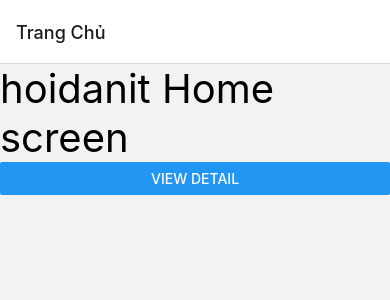
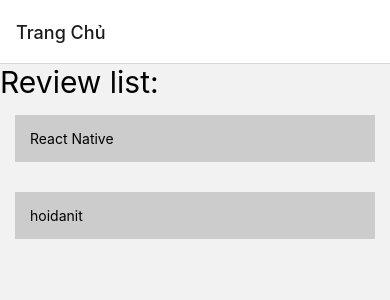
Before and after one commit to BaoAnNguyen1903/TodoApp-React-Native, a React Native app: screen /home in a window 390 px wide. Shown: the top 300 px of the page. Built offline with nearby package versions, Linux system fonts and the light colour scheme.

Commit message:
update home

```diff
--- a/components/review/home.tsx
+++ b/components/review/home.tsx
@@ -1,15 +1,57 @@
-import { Button, Text, View } from "react-native";
+import { NavigationProp, useNavigation } from "@react-navigation/native";
+import { useState } from "react";
+import {
+  Button,
+  FlatList,
+  StyleSheet,
+  Text,
+  TouchableOpacity,
+  View
+} from "react-native";
+
+interface IReview {
+  id: number;
+  title: string;
+  star: number;
+}
+
+const styles = StyleSheet.create({
+  reviewItem: {
+    padding: 15,
+    backgroundColor: "#ccc",
+    margin: 15
+  }
+});
 
 const HomeScreen = (props: any) => {
-  const { navigation } = props;
+  const navigation: NavigationProp<RootStackParamList> = useNavigation();
+
+  const [reviews, setReviews] = useState<IReview[]>([
+    { id: 1, title: "React Native", star: 5 },
+    { id: 2, title: "hoidanit", star: 5 }
+  ]);
 
   return (
     <View>
-      <Text style={{ fontSize: 40 }}>hoidanit Home screen</Text>
-      <Button
-        title="View Detail"
-        onPress={() => navigation.navigate("review-detail")}
-      />
+      <Text style={{ fontSize: 30 }}>Review list:</Text>
+
+      <View>
+        <FlatList
+          data={reviews}
+          keyExtractor={(item) => item.id + ""}
+          renderItem={({ item }) => {
+            return (
+              <TouchableOpacity
+                onPress={() => navigation.navigate("review-detail", item)}
+              >
+                <View style={styles.reviewItem}>
+                  <Text>{item.title}</Text>
+                </View>
+              </TouchableOpacity>
+            );
+          }}
+        />
+      </View>
     </View>
   );
 };
```
